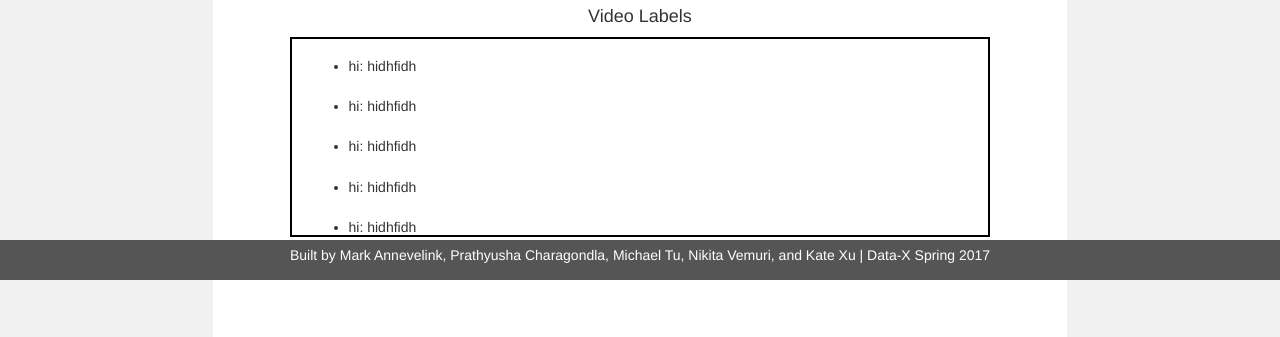
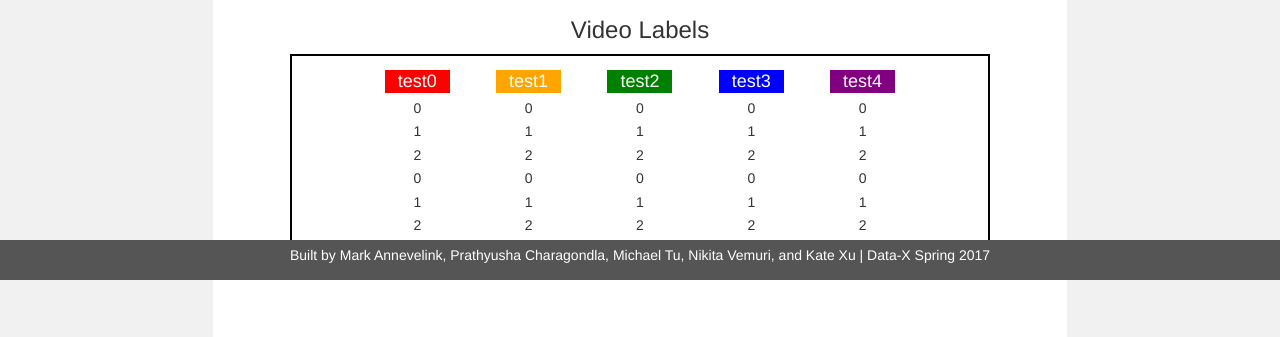
Before and after one commit to prathyushasai/data-x-project, a plain HTML site: page front-end/main.html in a window 1280 px wide. Shown: the part 520-857 px from the top of the page. Drawn offline with nearby package versions, Linux system fonts and the light colour scheme; no server answers.

Commit message:
Add files via upload
Styled the label list so that 5 labels get displayed at a time (Still need to implement 'Show More' button usage. Each label is a scrollable list of timestamps beneath it.

```diff
--- a/front-end/main.html
+++ b/front-end/main.html
@@ -57,13 +57,17 @@
         <iframe id="video-iframe" src="" frameborder="0" allowfullscreen></iframe>
       </div>
 
-      <h4>Video Labels</h4>
+      <h3>Video Labels</h3>
 
-      <div class="labels-container text-left">
-        <ul id="labels-list">
-          <li>Label: time</li>
+      <div class="labels-container text-center">
+        <div id="labels-list" >
+            hi
           <!-- Labels will go here -->
-        </ul>
+        </div>
+        <div id="btn-more">
+          <button class="btn btn-default" type="button">Show More</button>
+        </div>
+
       </div>
     </div>
 
--- a/front-end/script.js
+++ b/front-end/script.js
@@ -4,6 +4,9 @@ var urlFormInputId = '#url-form-input';
 var videoIFrameId = '#video-iframe';
 var labelsListId = '#labels-list';
 var initialVideoURL = 'https://www.youtube.com/watch?v=YbcxU1IK7s4';
+var startLabelIndex = 0;
+var endLabelIndex = 5;
+var colors = ['red', 'orange', 'green', 'blue', 'purple'];
 
 function setVideoTime(seconds) {
     var iframe = $(videoIFrameId);
@@ -40,7 +43,25 @@ $(document).ready(function() {
 
     // Set up submit Handler
     urlForm.submit(function urlFormSubmit(event) {
-        labelsList.html('<li>hi: hidhfidh</li><li>hi: hidhfidh</li><li>hi: hidhfidh</li><li>hi: hidhfidh</li><li>hi: hidhfidh</li><li>hi: hidhfidh</li><li>hi: hidhfidh</li><p>Loading, this may take some time depending on the video length.</p>')
+        var label = 'test';
+        var timeLinks = [0, 1, 2, 0, 1, 2, 1, 2, 1, 2, 1, 2, 1, 2];
+        var listItems = [];
+        for(var i in colors) {
+            var toAdd = '';
+            if (i % 5 == 0) {
+                toAdd += '<div class="col-md-2 col-md-offset-1" style="height:200px;"><h4 style="background-color:' + colors[i] + '; padding: 2px; width: 80%; margin: 0 auto; color: white">' + label + i + '</h4><div style="overflow-y: scroll; height: 80%; margin-top:5%;"><ul class="list-unstyled">';
+            } else {
+                toAdd += '<div class="col-md-2" style="height:200px;"><h4 style="background-color:' + colors[i] + '; padding: 2px; width: 80%; margin: 0 auto; color: white">' + label + i + '</h4><div style="overflow-y: scroll; height: 80%; margin-top:5%;"><ul class="list-unstyled">';
+            }
+
+            for (var j in timeLinks) {
+                toAdd += '<li>' + timeLinks[j] + '</li>';
+            }
+            toAdd += '</ul></div></div>';
+
+            listItems.push(toAdd);
+        }
+        labelsList.html(listItems);
 
         // Don't reload the page.
         event.preventDefault();
@@ -64,7 +85,7 @@ $(document).ready(function() {
             .then(function responseHandler(response) {
                 var displayLabels;
                 if (response.data.hasOwnProperty('sortedLabels')) {
-                    displayLabels = response.data.sortedLabels.slice(0, 10); // {0 : "label"}
+                    displayLabels = response.data.sortedLabels.slice(startLabelIndex, endLabelIndex); // {0 : "label"}
                 }
                 else {
                     alert("Response wasn't good");
@@ -84,9 +105,19 @@ $(document).ready(function() {
                     });
                     // Capitalize the first letter.
                     label = _.upperFirst(label);
-                    // Returns the list item.
-                    var labelLink = '<a class="labelLink" target="_blank" href="http://imagenet.stanford.edu/synset?wnid=' + info.labelId + '">' + label + '</a>';
-                    listItems.push('<li>' + labelLink + ': ' + timeLinks.join(', ') + '</li>');
+                    var toAdd = '';
+                    if (i % 5 == 0) {
+                        toAdd += '<div class="col-md-2 col-md-offset-1" style="height:200px;"><h4 style="background-color:' + colors[i] + '; padding: 2px; width: 80%; margin: 0 auto; color: white">' + label + '</h4><div style="overflow-y: scroll; height: 80%; margin-top:5%;"><ul class="list-unstyled">';
+                    } else {
+                        toAdd += '<div class="col-md-2" style="height:200px;"><h4 style="background-color:' + colors[i] + '; padding: 2px; width: 80%; margin: 0 auto; color: white">' + label + '</h4><div style="overflow-y: scroll; height: 80%; margin-top:5%;"><ul class="list-unstyled">';
+                    }
+
+                    for (var j in timeLinks) {
+                        toAdd += '<li>' + timeLinks[j] + '</li>';
+                    }
+                    toAdd += '</ul></div></div>';
+
+                    listItems.push(toAdd);
                 }
 
                 // Insert the list items.
--- a/front-end/style.css
+++ b/front-end/style.css
@@ -73,12 +73,16 @@ footer {
 }
 
 .labels-container {
-  padding: 2%;
   height: 25%;
   width: 85%;
   margin: 0 auto;
   border: solid 2px black;
-  overflow-y:scroll
+  overflow-y:scroll;
+  display: inline-block;
+}
+#labels-list {
+  padding: 2%;
+  height: 80%;
 }
 
 #labels-list li {
@@ -87,8 +91,8 @@ footer {
   padding-bottom: 2.1%;
 }
 
-.labelLink {
-  font-weight: bold;
+#btn-more {
+  margin-top: 1%;
 }
 
 .timeLink {
```
